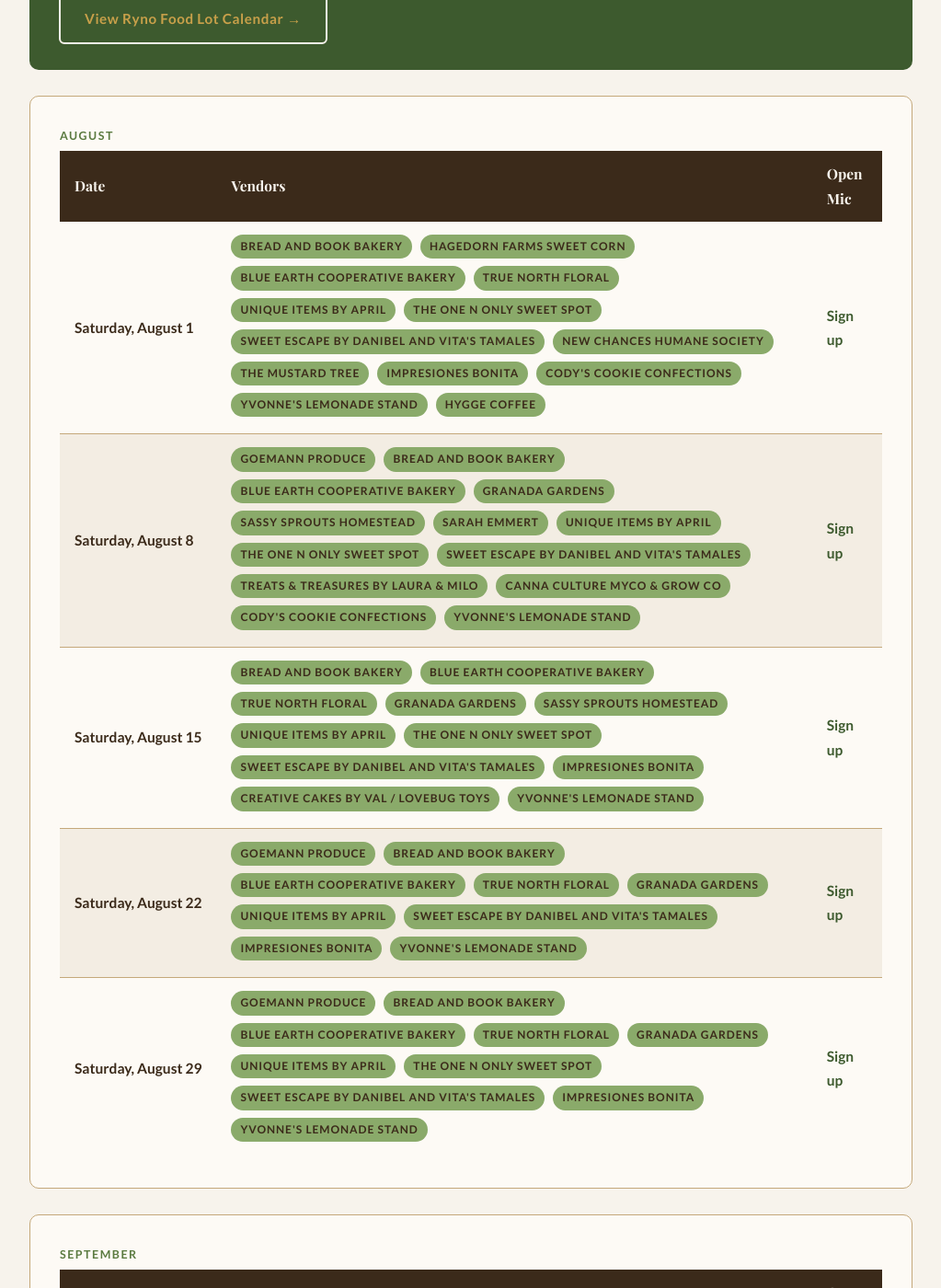
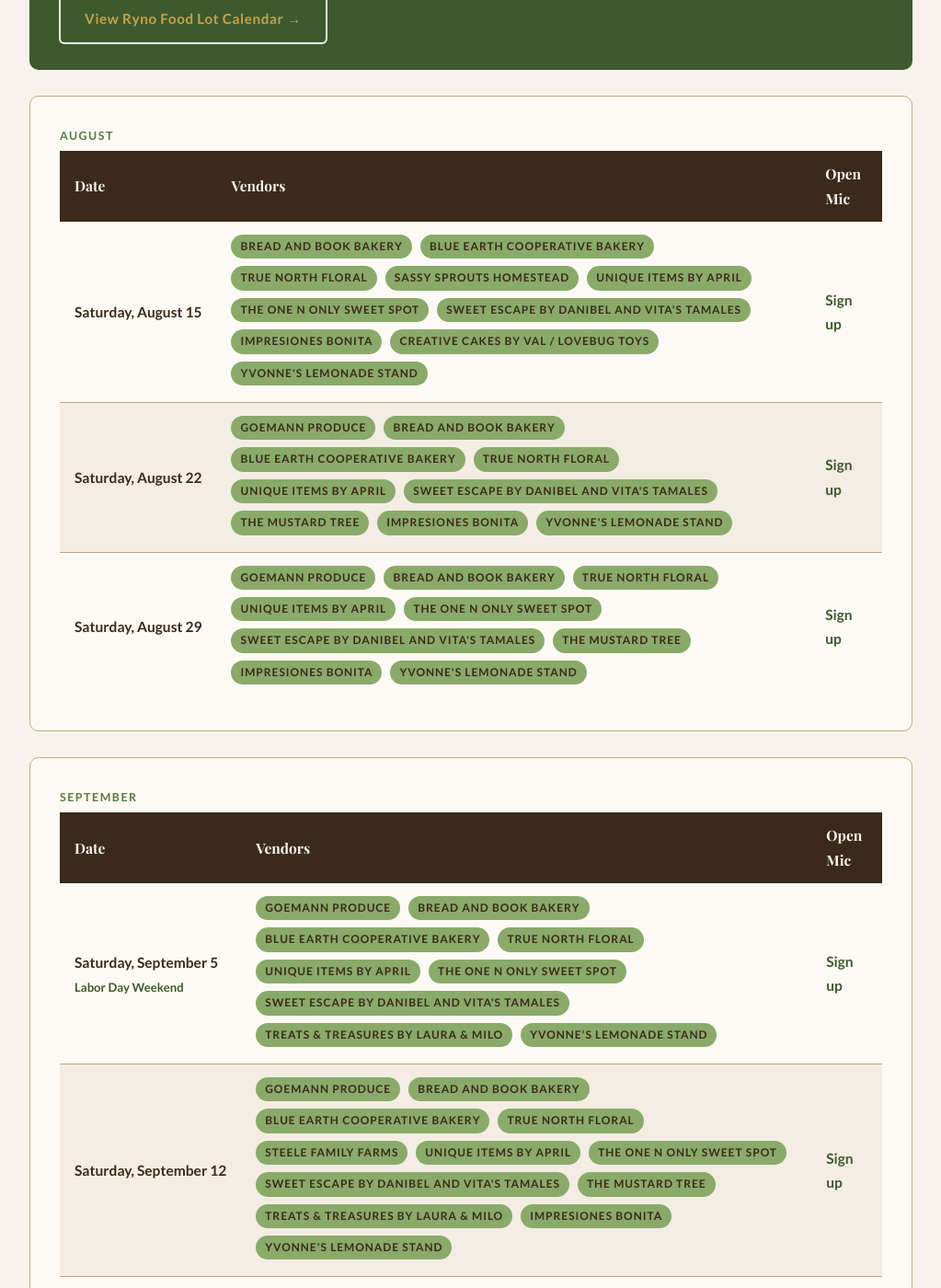
Before and after one commit to blueearthcommunitymarket/blueearthcommunitymarket.github.io, a Jekyll site: the page built from calendar/index.html, in a window 1280 px wide and 1400 px high, scrolled down 436 px. Shown: the whole window at 92% size, without its empty margins (128-1151 px from the left). Built offline with Jekyll 4.4.1, drawn with Linux system fonts in a browser that asks for light colours; some web fonts are replaced; some of the changed text lies outside the part shown.

Commit message:
Update market calendar and vendor spotlights

```diff
--- a/calendar/index.html
+++ b/calendar/index.html
@@ -28,50 +28,11 @@ description: 2026 Blue Earth Community Market season schedule. Saturdays 10am-1p
             </thead>
             <tbody>
                 <tr>
-                    <td class="market-date">Saturday, August 1</td>
-                    <td>
-                        <span class="tag">Bread and Book Bakery</span>
-                        <span class="tag">Hagedorn Farms Sweet Corn</span>
-                        <span class="tag">Blue Earth Cooperative Bakery</span>
-                        <span class="tag">True North Floral</span>
-                        <span class="tag">Unique Items by April</span>
-                        <span class="tag">The One N Only Sweet Spot</span>
-                        <span class="tag">Sweet Escape by Danibel and Vita's Tamales</span>
-                        <span class="tag">New Chances Humane Society</span>
-                        <span class="tag">The Mustard Tree</span>
-                        <span class="tag">Impresiones Bonita</span>
-                        <span class="tag">Cody's Cookie Confections</span>
-                        <span class="tag">Yvonne's Lemonade Stand</span>
-                        <span class="tag">Hygge Coffee</span>
-                    </td>
-                    <td><a href="/open-mic/" class="openmic-link">Sign up</a></td>
-                </tr>
-                <tr>
-                    <td class="market-date">Saturday, August 8</td>
-                    <td>
-                        <span class="tag">Goemann Produce</span>
-                        <span class="tag">Bread and Book Bakery</span>
-                        <span class="tag">Blue Earth Cooperative Bakery</span>
-                        <span class="tag">Granada Gardens</span>
-                        <span class="tag">Sassy Sprouts Homestead</span>
-                        <span class="tag">Sarah Emmert</span>
-                        <span class="tag">Unique Items by April</span>
-                        <span class="tag">The One N Only Sweet Spot</span>
-                        <span class="tag">Sweet Escape by Danibel and Vita's Tamales</span>
-                        <span class="tag">Treats &amp; Treasures by Laura &amp; Milo</span>
-                        <span class="tag">Canna Culture Myco &amp; Grow Co</span>
-                        <span class="tag">Cody's Cookie Confections</span>
-                        <span class="tag">Yvonne's Lemonade Stand</span>
-                    </td>
-                    <td><a href="/open-mic/" class="openmic-link">Sign up</a></td>
-                </tr>
-                <tr>
                     <td class="market-date">Saturday, August 15</td>
                     <td>
                         <span class="tag">Bread and Book Bakery</span>
                         <span class="tag">Blue Earth Cooperative Bakery</span>
                         <span class="tag">True North Floral</span>
-                        <span class="tag">Granada Gardens</span>
                         <span class="tag">Sassy Sprouts Homestead</span>
                         <span class="tag">Unique Items by April</span>
                         <span class="tag">The One N Only Sweet Spot</span>
@@ -89,9 +50,9 @@ description: 2026 Blue Earth Community Market season schedule. Saturdays 10am-1p
                         <span class="tag">Bread and Book Bakery</span>
                         <span class="tag">Blue Earth Cooperative Bakery</span>
                         <span class="tag">True North Floral</span>
-                        <span class="tag">Granada Gardens</span>
                         <span class="tag">Unique Items by April</span>
                         <span class="tag">Sweet Escape by Danibel and Vita's Tamales</span>
+                        <span class="tag">The Mustard Tree</span>
                         <span class="tag">Impresiones Bonita</span>
                         <span class="tag">Yvonne's Lemonade Stand</span>
                     </td>
@@ -102,12 +63,11 @@ description: 2026 Blue Earth Community Market season schedule. Saturdays 10am-1p
                     <td>
                         <span class="tag">Goemann Produce</span>
                         <span class="tag">Bread and Book Bakery</span>
-                        <span class="tag">Blue Earth Cooperative Bakery</span>
                         <span class="tag">True North Floral</span>
-                        <span class="tag">Granada Gardens</span>
                         <span class="tag">Unique Items by April</span>
                         <span class="tag">The One N Only Sweet Spot</span>
                         <span class="tag">Sweet Escape by Danibel and Vita's Tamales</span>
+                        <span class="tag">The Mustard Tree</span>
                         <span class="tag">Impresiones Bonita</span>
                         <span class="tag">Yvonne's Lemonade Stand</span>
                     </td>
@@ -134,7 +94,6 @@ description: 2026 Blue Earth Community Market season schedule. Saturdays 10am-1p
                         <span class="tag">Bread and Book Bakery</span>
                         <span class="tag">Blue Earth Cooperative Bakery</span>
                         <span class="tag">True North Floral</span>
-                        <span class="tag">Granada Gardens</span>
                         <span class="tag">Unique Items by April</span>
                         <span class="tag">The One N Only Sweet Spot</span>
                         <span class="tag">Sweet Escape by Danibel and Vita's Tamales</span>
@@ -150,7 +109,6 @@ description: 2026 Blue Earth Community Market season schedule. Saturdays 10am-1p
                         <span class="tag">Bread and Book Bakery</span>
                         <span class="tag">Blue Earth Cooperative Bakery</span>
                         <span class="tag">True North Floral</span>
-                        <span class="tag">Granada Gardens</span>
                         <span class="tag">Steele Family Farms</span>
                         <span class="tag">Unique Items by April</span>
                         <span class="tag">The One N Only Sweet Spot</span>
@@ -169,7 +127,6 @@ description: 2026 Blue Earth Community Market season schedule. Saturdays 10am-1p
                         <span class="tag">Bread and Book Bakery</span>
                         <span class="tag">Blue Earth Cooperative Bakery</span>
                         <span class="tag">True North Floral</span>
-                        <span class="tag">Granada Gardens</span>
                         <span class="tag">Steele Family Farms</span>
                         <span class="tag">Unique Items by April</span>
                         <span class="tag">The One N Only Sweet Spot</span>
@@ -187,12 +144,13 @@ description: 2026 Blue Earth Community Market season schedule. Saturdays 10am-1p
                         <span class="tag">Bread and Book Bakery</span>
                         <span class="tag">Blue Earth Cooperative Bakery</span>
                         <span class="tag">True North Floral</span>
-                        <span class="tag">Granada Gardens</span>
                         <span class="tag">Steele Family Farms</span>
                         <span class="tag">Unique Items by April</span>
                         <span class="tag">The One N Only Sweet Spot</span>
                         <span class="tag">Sweet Escape by Danibel and Vita's Tamales</span>
+                        <span class="tag">The Mustard Tree</span>
                         <span class="tag">Treats &amp; Treasures by Laura &amp; Milo</span>
+                        <span class="tag">Impresiones Bonita</span>
                         <span class="tag">Yvonne's Lemonade Stand</span>
                     </td>
                     <td><a href="/open-mic/" class="openmic-link">Sign up</a></td>
@@ -217,7 +175,6 @@ description: 2026 Blue Earth Community Market season schedule. Saturdays 10am-1p
                         <span class="tag">Bread and Book Bakery</span>
                         <span class="tag">Blue Earth Cooperative Bakery</span>
                         <span class="tag">True North Floral</span>
-                        <span class="tag">Granada Gardens</span>
                         <span class="tag">Steele Family Farms</span>
                         <span class="tag">Unique Items by April</span>
                         <span class="tag">Sweet Escape by Danibel and Vita's Tamales</span>
@@ -232,11 +189,11 @@ description: 2026 Blue Earth Community Market season schedule. Saturdays 10am-1p
                         <span class="tag">Bread and Book Bakery</span>
                         <span class="tag">Blue Earth Cooperative Bakery</span>
                         <span class="tag">True North Floral</span>
-                        <span class="tag">Granada Gardens</span>
                         <span class="tag">Steele Family Farms</span>
                         <span class="tag">Unique Items by April</span>
                         <span class="tag">The One N Only Sweet Spot</span>
                         <span class="tag">Sweet Escape by Danibel and Vita's Tamales</span>
+                        <span class="tag">The Mustard Tree</span>
                         <span class="tag">Treats &amp; Treasures by Laura &amp; Milo</span>
                         <span class="tag">Yvonne's Lemonade Stand</span>
                     </td>
@@ -248,7 +205,6 @@ description: 2026 Blue Earth Community Market season schedule. Saturdays 10am-1p
                         <span class="tag">Bread and Book Bakery</span>
                         <span class="tag">Blue Earth Cooperative Bakery</span>
                         <span class="tag">True North Floral</span>
-                        <span class="tag">Granada Gardens</span>
                         <span class="tag">Steele Family Farms</span>
                         <span class="tag">Unique Items by April</span>
                         <span class="tag">The One N Only Sweet Spot</span>
--- a/ryno-food-lot/index.html
+++ b/ryno-food-lot/index.html
@@ -219,8 +219,6 @@ description: Complete food truck schedule for the Ryno Food Lot in Blue Earth, M
 
 
 
-
-
         <h2>🔥 AUGUST 2026 SCHEDULE 🔥</h2>
 
         <table class="racing-table">
@@ -228,9 +226,6 @@ description: Complete food truck schedule for the Ryno Food Lot in Blue Earth, M
                 <tr><th style="width:130px;">Date</th><th style="width:100px;">Day</th><th>Food Truck</th></tr>
             </thead>
             <tbody>
-
-
-
                 <tr><td class="race-date">August 10</td><td>Monday</td><td><span class="tag"><a href="https://www.facebook.com/share/1AquB7sxYj/?mibextid=wwXIfr" target="_blank" rel="noopener" style="color:inherit;text-decoration:none;">Kris Tacos ↗</a></span></td></tr>
                 <tr><td class="race-date">August 11</td><td>Tuesday</td><td><span class="tag"><a href="https://www.facebook.com/share/1CZyABySqK/?mibextid=wwXIfr" target="_blank" rel="noopener" style="color:inherit;text-decoration:none;">Cheezers ↗</a></span></td></tr>
                 <tr><td class="race-date">August 14</td><td>Friday</td><td><span class="tag"><a href="https://www.facebook.com/share/1AquB7sxYj/?mibextid=wwXIfr" target="_blank" rel="noopener" style="color:inherit;text-decoration:none;">Kris Tacos ↗</a></span></td></tr>
```
Also changed, not shown: vendor-spotlight/index.html (+16 -17 lines).
